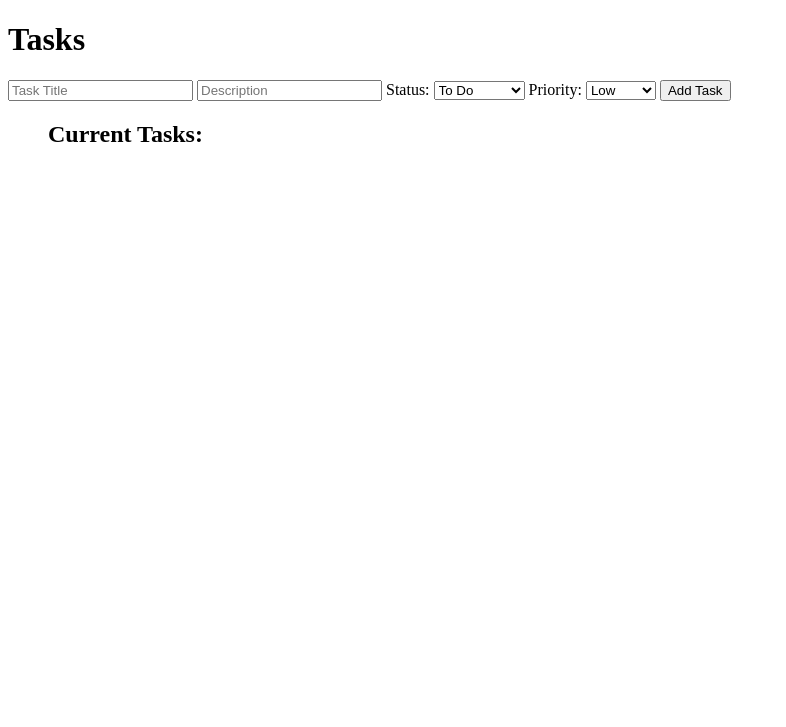
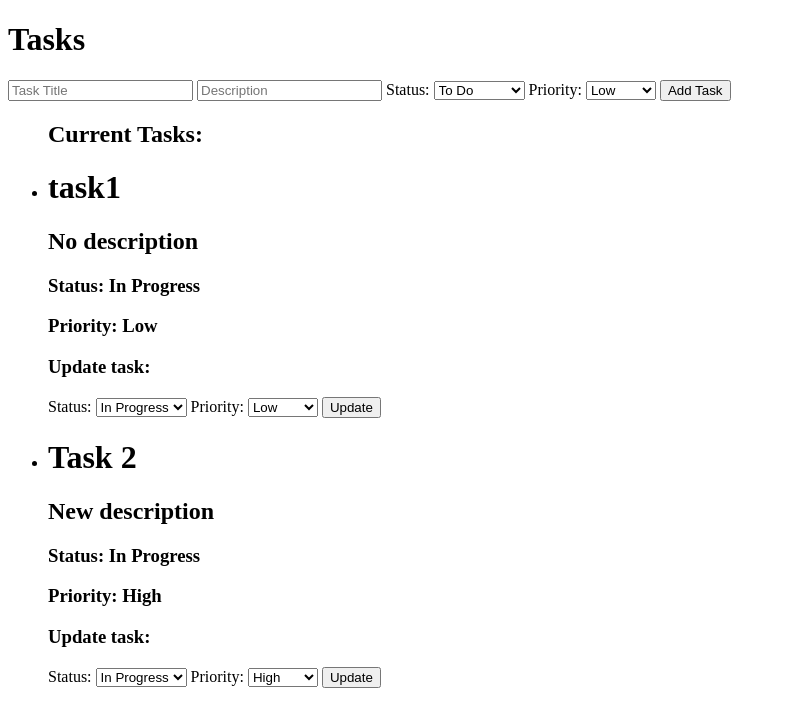
Before and after one commit to trushmi/task-management-app, a FastAPI app: page / in a window 1280 px wide. Shown: the top 727 px of the page, without its empty margins (0-786 px from the left). Run offline with FastAPI, Linux system fonts and the light colour scheme.

Commit message:
set up the database

```diff
--- /dev/null
+++ b/database.py
@@ -0,0 +1,29 @@
+from sqlalchemy import create_engine, Column, Integer, String, Enum
+from sqlalchemy.orm import sessionmaker, declarative_base
+from enum import Enum as PyEnum
+
+DATABASE_URL = "sqlite:///./tasks.db"
+engine = create_engine(DATABASE_URL, connect_args={"check_same_thread": False})
+SessionLocal = sessionmaker(autocommit=False, autoflush=False, bind=engine)
+Base = declarative_base()
+
+class TaskStatusDB(str, PyEnum):
+    TODO = "To Do"
+    IN_PROGRESS = "In Progress"
+    DONE = "Done"
+
+class TaskPriorityDB(str, PyEnum):
+    LOW = "Low"
+    MEDIUM = "Medium"
+    HIGH = "High"
+
+class Task(Base):
+    __tablename__ = "tasks"
+
+    id = Column(Integer, primary_key=True, index=True)
+    title = Column(String)
+    description = Column(String, nullable=True)
+    status = Column(Enum(TaskStatusDB), default=TaskStatusDB.TODO)
+    priority = Column(Enum(TaskPriorityDB), default=TaskPriorityDB.LOW)
+
+Base.metadata.create_all(bind=engine)
--- a/main.py
+++ b/main.py
@@ -1,9 +1,11 @@
-from fastapi import FastAPI, Request, Form, HTTPException
+from fastapi import FastAPI, Request, Form, HTTPException, Depends
 from fastapi.responses import HTMLResponse
 from fastapi.templating import Jinja2Templates
 from pydantic import BaseModel
-from typing import List, Optional
+from typing import Optional
 from enum import Enum
+from sqlalchemy.orm import Session
+from database import SessionLocal, Task as DBTask
 
 app = FastAPI()
 
@@ -20,17 +22,22 @@ class TaskPriority(str, Enum):
     HIGH = "High"
 
 class Task(BaseModel):
-    id: int
+    id: Optional[int] = None  # Make ID optional for creation
     title: str
     description: Optional[str] = None
     status: TaskStatus = TaskStatus.TODO
-    priority: TaskPriority = TaskPriority.LOW  # Default priority
+    priority: TaskPriority = TaskPriority.LOW
 
-tasks: List[Task] = []
-task_id_counter = 1
+def get_db():
+    db = SessionLocal()
+    try:
+        yield db
+    finally:
+        db.close()
 
 @app.get("/", response_class=HTMLResponse)
-async def read_tasks(request: Request):
+async def read_tasks(request: Request, db: Session = Depends(get_db)):
+    tasks = db.query(DBTask).all()
     return templates.TemplateResponse("index.html", {"request": request, "tasks": tasks, "TaskPriority": TaskPriority})
 
 @app.post("/tasks/", response_class=HTMLResponse)
@@ -39,24 +46,27 @@ async def create_task(
     title: str = Form(...),
     description: Optional[str] = Form(None),
     status: TaskStatus = Form(TaskStatus.TODO),
-    priority: TaskPriority = Form(TaskPriority.MEDIUM)
+    priority: TaskPriority = Form(TaskPriority.MEDIUM),
+    db: Session = Depends(get_db)
 ):
-    global task_id_counter
-    new_task = Task(id=task_id_counter, title=title, description=description, status=status, priority=priority)
-    task_id_counter += 1
-    tasks.append(new_task)
-    return templates.TemplateResponse("index.html", {"request": request, "tasks": tasks, "TaskPriority": TaskPriority})
+    db_task = DBTask(title=title, description=description, status=status.value, priority=priority.value)
+    db.add(db_task)
+    db.commit()
+    db.refresh(db_task)
+    return templates.TemplateResponse("index.html", {"request": request, "tasks": db.query(DBTask).all(), "TaskPriority": TaskPriority})
 
 @app.post("/tasks/{task_id}/update/", response_class=HTMLResponse)
 async def update_task(
     request: Request,
     task_id: int,
     status: TaskStatus = Form(...),
-    priority: TaskPriority = Form(...)
+    priority: TaskPriority = Form(...),
+    db: Session = Depends(get_db)
 ):
-    for task in tasks:
-        if task.id == task_id:
-            task.status = status
-            task.priority = priority
-            return templates.TemplateResponse("index.html", {"request": request, "tasks": tasks, "TaskPriority": TaskPriority})
-    raise HTTPException(status_code=404, detail="Task not found")
+    db_task = db.query(DBTask).filter(DBTask.id == task_id).first()
+    if db_task is None:
+        raise HTTPException(status_code=404, detail="Task not found")
+    db_task.status = status.value
+    db_task.priority = priority.value
+    db.commit()
+    return templates.TemplateResponse("index.html", {"request": request, "tasks": db.query(DBTask).all(), "TaskPriority": TaskPriority})
--- a/templates/index.html
+++ b/templates/index.html
@@ -34,6 +34,7 @@
         <h3>Priority: {{ task.priority.value }}</h3>
 
         <form method="post" action="/tasks/{{ task.id }}/update/">
+          <h3>Update task: </h3>
           <label for="status_update_{{ task.id }}">Status:</label>
           <select name="status" id="status_update_{{ task.id }}">
             <option value="To Do" {% if task.status.value == 'To Do' %}selected{% endif %}>To Do</option>
@@ -46,7 +47,7 @@
             <option value="Medium" {% if task.priority.value == 'Medium' %}selected{% endif %}>Medium</option>
             <option value="High" {% if task.priority.value == 'High' %}selected{% endif %}>High</option>
           </select>
-          <button type="submit">Update Task</button>
+          <button type="submit">Update</button>
         </form>
       </li>
       {% endfor %}
```
Also changed, not shown: tasks.db (added).
